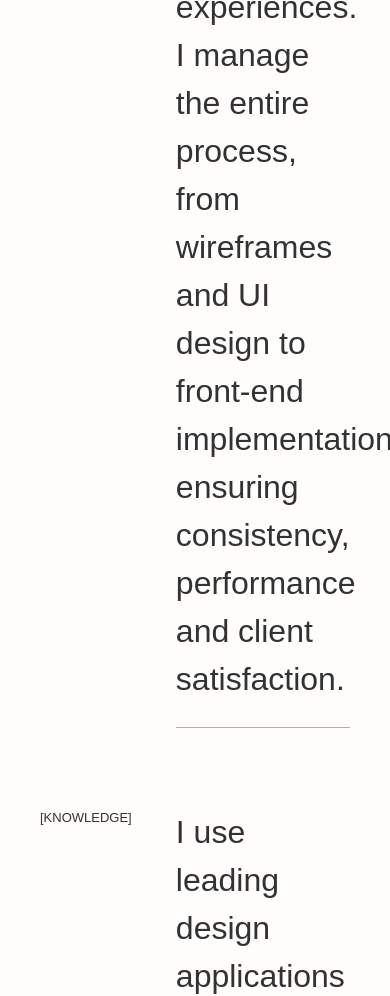
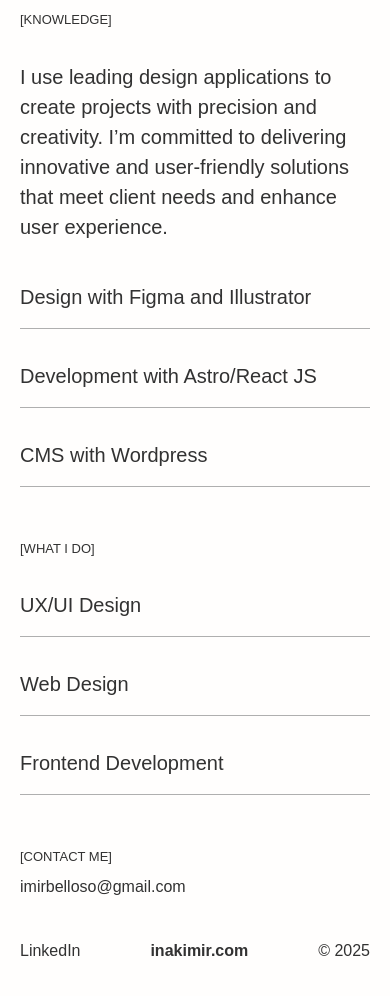
Before and after one commit to inakimir3/portfolio-inakimir, an Astro site: page /about-me in a window 390 px wide. Shown: the part 410-1406 px from the top of the page. Built offline with nearby package versions, Linux system fonts and the light colour scheme; Astro itself is replaced by a stand-in of ours; some packages are replaced by stand-ins of ours.

Commit message:
responsive

```diff
--- a/src/components/Footer.astro
+++ b/src/components/Footer.astro
@@ -1,4 +1,4 @@
-<footer class="flex justify-between px-10 pb-5 pt-10">
+<footer class="flex justify-between px-5 lg:px-10 pb-5 pt-10">
     <a href="https://www.linkedin.com/in/inakimir/" target="_blank">LinkedIn</a>
     <a href="/" class="font-semibold">inakimir.com</a>
     <div>© 2025</div>
--- a/src/pages/about-me.astro
+++ b/src/pages/about-me.astro
@@ -6,33 +6,33 @@ import Footer from '../components/Footer.astro';
 
 <Layout>
 	<Header/>
-	<section class="grid grid-cols-12 px-10 gap-4">
-		<div class="col-span-5 flex flex-col font-light">
+	<section class="grid grid-cols-12 px-5 lg:px-10 gap-4">
+		<div class="col-span-12 lg:col-span-5 flex flex-col font-light">
 			<h2>ABOUT ME</h2>
 		</div>
-		<div class="col-span-7 flex flex-col gap-6">
+		<div class="col-span-12 lg:col-span-7 flex flex-col gap-6">
 			<div class="flex flex-col gap-4 pb-6 border-b border-[#AFAFAF]">
-				<div class="text-[32px] font-normal">Experienced in designing and developing user-centric web experiences. I manage the entire process, from wireframes and UI design to front-end implementation, ensuring consistency, performance and client satisfaction.</div>
+				<div class="text-[20px] lg:text-[32px] font-normal">Experienced in designing and developing user-centric web experiences. I manage the entire process, from wireframes and UI design to front-end implementation, ensuring consistency, performance and client satisfaction.</div>
 			</div>
 		</div>
 	</section>
-	<section class="pt-20 pb-20 grid grid-cols-12 px-10 gap-4">
-		<div class="col-span-5 text-[13px] font-light pb-8">[KNOWLEDGE]</div>
-		<div class="col-span-7 text-[32px] font-normal pb-10">
+	<section class="pt-10 lg:pt-20 pb-5 lg:pb-20 grid grid-cols-12 px-5 lg:px-10 lg:gap-4">
+		<div class="col-span-12 lg:col-span-5 text-[13px] font-light pb-8">[KNOWLEDGE]</div>
+		<div class="col-span-12 lg:col-span-7 text-[20px] lg:text-[32px] font-normal pb-10">
 			I use leading design applications to create projects with precision and creativity. I’m committed to delivering innovative and user-friendly solutions that meet client needs and enhance user experience.
 		</div>
-			<div class="col-start-7 col-span-6 text-[32px] font-medium pb-4 border-b mb-8 border-[#AFAFAF]">Design with Figma and Illustrator</div>
-			<div class="col-start-7 col-span-6 text-[32px] font-medium pb-4 border-b mb-8 border-[#AFAFAF]">Development with Astro/React JS</div>
-			<div class="col-start-7 col-span-6 text-[32px] font-medium pb-4 border-b mb-8 border-[#AFAFAF]">CMS with Wordpress</div>
+			<div class="col-start-1 lg:col-start-7 col-span-12 lg:col-span-6 text-[20px] lg:text-[32px] font-medium pb-4 border-b mb-8 border-[#AFAFAF]">Design with Figma and Illustrator</div>
+			<div class="col-start-1 lg:col-start-7 col-span-12 lg:col-span-6 text-[20px] lg:text-[32px] font-medium pb-4 border-b mb-8 border-[#AFAFAF]">Development with Astro/React JS</div>
+			<div class="col-start-1 lg:col-start-7 col-span-12 lg:col-span-6 text-[20px] lg:text-[32px] font-medium pb-4 border-b mb-8 border-[#AFAFAF]">CMS with Wordpress</div>
 
 	</section>
-	<section class="pb-20 grid grid-cols-12 px-10 gap-4">
+	<section class="pb-5 lg:pb-20 grid grid-cols-12 px-5 lg:px-10 lg:gap-4">
 			<div class="col-span-12 text-[13px] font-light pb-8">[WHAT I DO]</div>
-			<div class="col-start-7 col-span-6 text-[32px] font-medium pb-4 border-b mb-8 border-[#AFAFAF]">UX/UI Design</div>
-			<div class="col-start-7 col-span-6 text-[32px] font-medium pb-4 border-b mb-8 border-[#AFAFAF]">Web Design</div>
-			<div class="col-start-7 col-span-6 text-[32px] font-medium pb-4 border-b mb-8 border-[#AFAFAF]">Frontend Development</div>
+			<div class="col-start-1 lg:col-start-7 col-span-12 lg:col-span-6 text-[20px] lg:text-[32px] font-medium pb-4 border-b mb-8 border-[#AFAFAF]">UX/UI Design</div>
+			<div class="col-start-1 lg:col-start-7 col-span-12 lg:col-span-6 text-[20px] lg:text-[32px] font-medium pb-4 border-b mb-8 border-[#AFAFAF]">Web Design</div>
+			<div class="col-start-1 lg:col-start-7 col-span-12 lg:col-span-6 text-[20px] lg:text-[32px] font-medium pb-4 border-b mb-8 border-[#AFAFAF]">Frontend Development</div>
 	</section>
-	<section class="pb-20 grid grid-cols-12 px-10">
+	<section class="pb-0 lg:pb-20 grid grid-cols-12 px-5 lg:px-10">
 			<div class="col-span-12 text-[13px] font-light pb-2">[CONTACT ME]</div>
 			<a href="mailto:imirbelloso@gmail.com" class="col-span-12 font-medium">imirbelloso@gmail.com</a>
 	</section>
```
